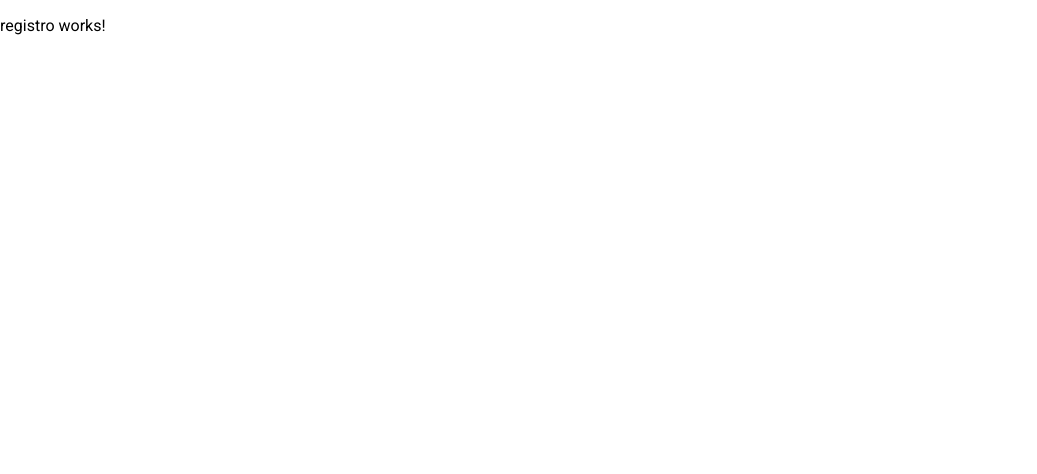
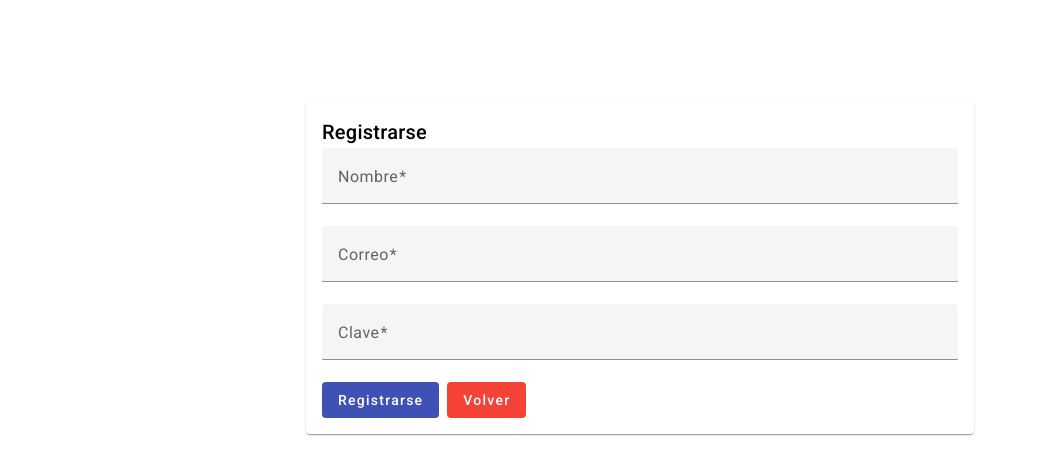
Before and after one commit to LuisGermanDev/FrontedEvento, an Angular app: page /registro in a window 1280 px wide. Shown: the top 474 px of the page, without its empty margins (0-1037 px from the left). Built offline with nearby package versions, Linux system fonts and the light colour scheme.

Commit message:
Registro listo

```diff
--- a/src/app/pages/registro/registro.component.css
+++ b/src/app/pages/registro/registro.component.css
@@ -0,0 +1,18 @@
+.card-container {
+    display: flex;
+    justify-content: center;/* Centrar horizontalmente */
+
+    align-items: center; /* Centrar verticalmente */
+
+    margin-top: 100px;
+}
+
+
+.form-custom {
+    min-width: 150px;
+    width: 100%;
+}
+
+.input-custom {
+    width: 100%;
+}
--- a/src/app/pages/registro/registro.component.html
+++ b/src/app/pages/registro/registro.component.html
@@ -1 +1,32 @@
-<p>registro works!</p>
+<div class="card-container">
+    <mat-card>
+         <mat-card-header>
+              <mat-card-title>Registrarse</mat-card-title>
+         </mat-card-header>
+         <mat-card-content>
+              <form class="form-custom" [formGroup]="formRegistro">
+                   <mat-form-field class="input-custom">
+                        <mat-label>Nombre</mat-label>
+                        <input matInput formControlName="nombre">
+                   </mat-form-field>
+                   <mat-form-field class="input-custom">
+                        <mat-label>Correo</mat-label>
+                        <input matInput formControlName="correo">
+                   </mat-form-field>
+                   <mat-form-field class="input-custom">
+                        <mat-label>Clave</mat-label>
+                        <input matInput formControlName="clave" type="password">
+                   </mat-form-field>
+                   <div class="flex">
+                        <button mat-flat-button
+                        color="primary"
+                        (click)="registrarse()">Registrarse</button>
+                        <button mat-flat-button color="warn"
+                        (click)="volver()"
+                        style="margin-left:8px">Volver</button>
+                   </div>
+              </form>
+         </mat-card-content>
+    </mat-card>
+
+</div>
--- a/src/app/pages/registro/registro.component.ts
+++ b/src/app/pages/registro/registro.component.ts
@@ -1,12 +1,58 @@
-import { Component } from '@angular/core';
+import { Component, inject } from '@angular/core';
+import { FormBuilder, FormGroup, ReactiveFormsModule, Validators } from '@angular/forms';
+import { AccesoService } from '../../services/acceso.service';
+import { Router } from '@angular/router';
 
+
+import {MatCardModule} from '@angular/material/card';
+import {MatFormFieldModule} from '@angular/material/form-field';
+import {MatInputModule} from '@angular/material/input';
+import {MatButtonModule} from '@angular/material/button';
+import { Usuario } from '../../interfaces/Usuario';
 @Component({
   selector: 'app-registro',
   standalone: true,
-  imports: [],
+  imports: [MatCardModule,MatFormFieldModule,MatInputModule,MatButtonModule,ReactiveFormsModule],
   templateUrl: './registro.component.html',
   styleUrl: './registro.component.css'
 })
 export class RegistroComponent {
+  private accesoService = inject(AccesoService);
+  private router = inject(Router);
+  public formBuild = inject(FormBuilder);
+
+
+  public formRegistro: FormGroup = this.formBuild.group({
+    nombre: ["",Validators.required],
+    correo: ["",Validators.required],
+    clave: ["",Validators.required]
+  })
+
+  registrarse(){
+    if(this.formRegistro.invalid)return;
+    const objeto:Usuario ={
+      nombre:this.formRegistro.value.nombre,
+      correo:this.formRegistro.value.correo,
+      clave:this.formRegistro.value.clave,
+    }
+    this.accesoService.registrarse(objeto).subscribe({
+      next:(data)=>{
+        if(data.isSuccess){
+          this.router.navigate([""])
+        }else{
+          alert("No se pudo registrar")
+        }
+
+      },
+      error:(error) =>{
+        console.log(error.message);
+      }
+
+    })
+  }
+  volver(){
+    this.router.navigate([''])
+   }
+
 
 }
```
